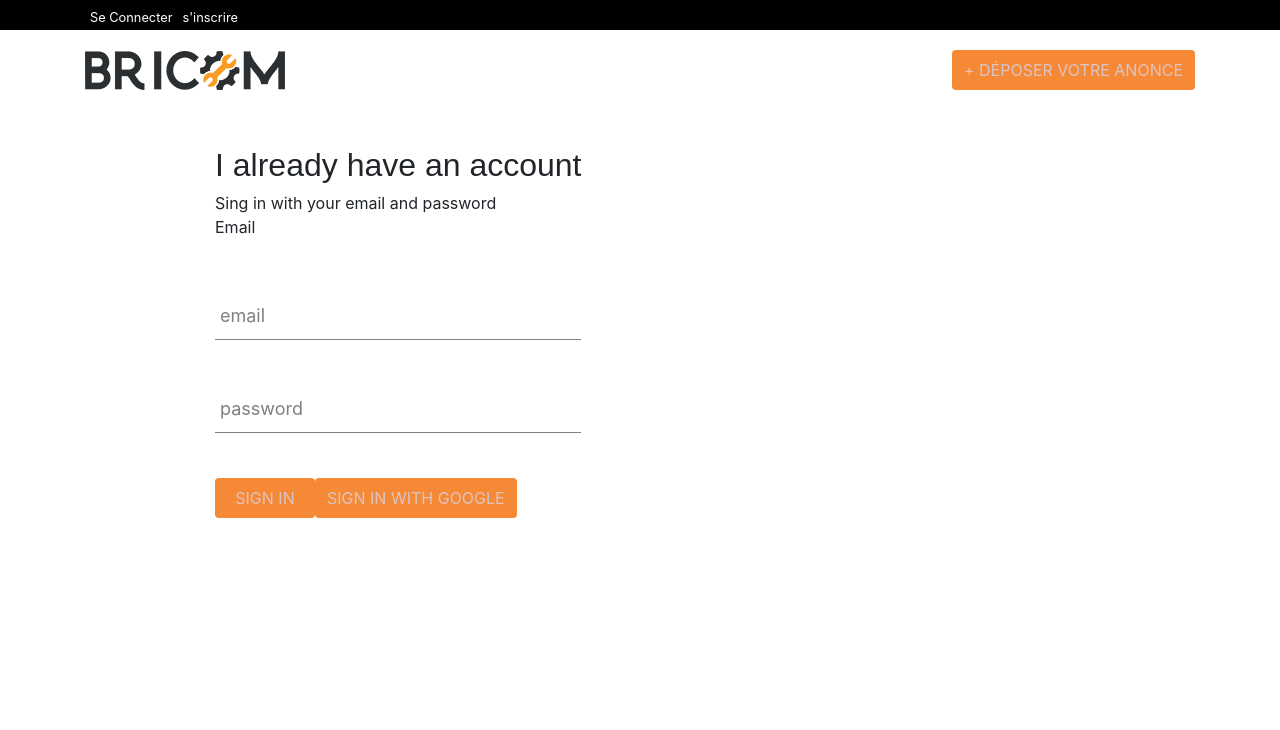
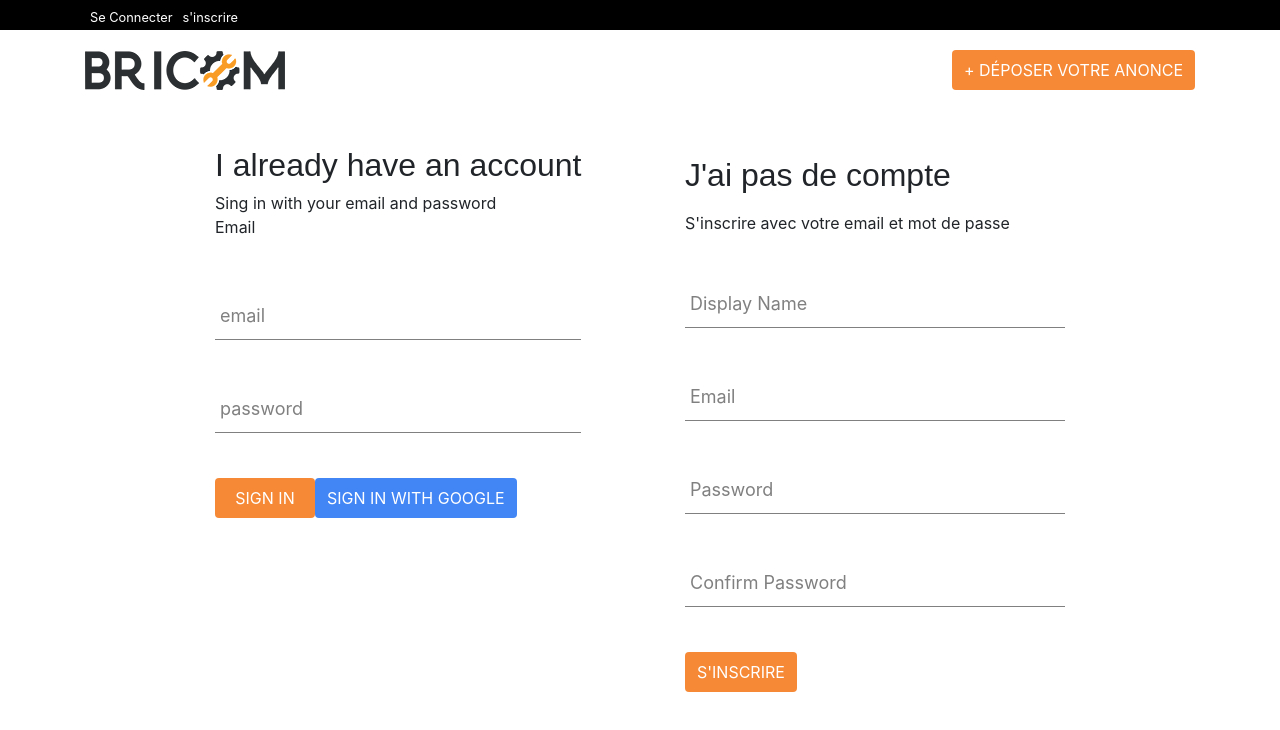
Before and after one commit to Messlohi/job-offres-front-end, a React (Create React App) app: page /signin in a window 1280 px wide. Shown: the top 730 px of the page. Built offline with nearby package versions, Linux system fonts and the light colour scheme; no server answers.

Commit message:
styling compnentts

```diff
--- a/src/App.js
+++ b/src/App.js
@@ -1,13 +1,13 @@
-import { Route } from 'react-router';
+import { Route,Switch } from 'react-router';
 import { useState ,useEffect} from 'react';
 import './App.css';
 import Header from './components/header/header.component';
 import Create_offre from './components/offre/Create_offre';
 import OffresPage from './components/offre/OffresPage';
-import OffreDetails from './components/offre/OffreDetails';
 import MainPage from './pages/main_page/main_page.component';
 import SingInSingUp from './pages/signin_singup/signin_singup';
-import {updateUser} from './api/api.users'
+
+import {addUser , getUsers,updateUser} from './api/api.users'
 
 import {auth,createUserProfileDocument} from './firebase/firebase.utils';
 
@@ -15,7 +15,6 @@ import {auth,createUserProfileDocument} from './firebase/firebase.utils';
 function App() {
 
     const [currentUser ,setCurrentUser] = useState({});
-
     var userAuthGlobal = null;
     useEffect( ()=>{
       auth.onAuthStateChanged(async userAuth => {
@@ -31,24 +30,30 @@ function App() {
               setCurrentUser(userAuth)
 
             }
+            console.log(userAuth)
           })
 
 
     },[userAuthGlobal])
-    console.log(currentUser);
+
 
     return (
         <div>
             <Header/>
             <Route path='/' exact component={MainPage} />
             <div className="container  body-content content-wrapper">
+            <Switch>
                 <Route path='/offres'exact component={OffresPage} />
                 <Route path='/signin'exact component={SingInSingUp} />
                 <Route path='/signout'exact component={SingInSingUp} />
+                <Route path='/offres/:id' exact component={Create_offre} />
                 <Route path='/offres/add' exact  component={Create_offre} />
-                <Route path='/offres/:id' exact component={OffreDetails} />
+            </Switch>
+
             </div>
         </div>
     );
 }
+
+
 export default App;
--- a/src/components/MenuItem/MenuItem.component.jsx
+++ b/src/components/MenuItem/MenuItem.component.jsx
@@ -20,7 +20,6 @@ const MenuItem = (({title,imageUrl,size,history,linkUrl,match}) =>{
     </div>
         <div className='content'>
             <h1 className='title'>{title.toUpperCase()}</h1>
-            <span className='subtitle'>SHOP NOW</span>
         </div>
     </div>
 
--- a/src/components/MenuItem/MenuItem.styles.scss
+++ b/src/components/MenuItem/MenuItem.styles.scss
@@ -27,7 +27,7 @@
 
       & .background-image {
         transform: scale(1.1);
-        transition: transform 6s cubic-bezier(0.25, 0.45, 0.45, 0.95);
+        transition: transform 3.5s cubic-bezier(0.25, 0.45, 0.45, 0.95);
       }
 
       & .content {
--- a/src/components/buttons/main_button/main_button.component.jsx
+++ b/src/components/buttons/main_button/main_button.component.jsx
@@ -3,9 +3,9 @@ import React from 'react'
 import './main_button.styles.scss'
 
 
-const MainButton = ({text,...otherProps}) => {
+const MainButton = ({text,isGoogleSignIn,...otherProps}) => {
     return(
-        <button className="btn btn-orange" {...otherProps} >{text}</button>
+        <button className= {`${isGoogleSignIn? 'google-sign-in':'' } btn btn-orange`} {...otherProps} >{text}</button>
     )
 }
 
--- a/src/components/buttons/main_button/main_button.styles.scss
+++ b/src/components/buttons/main_button/main_button.styles.scss
@@ -3,8 +3,11 @@
     min-width: 100px;
     outline: none;
     border: none;
-    color: rgb(221, 196, 196);
+    color: white;
     background-color: #f58936;
     text-transform: uppercase;
     cursor: pointer;
 }
+.google-sign-in {
+    background-color: #4285f4;
+}
--- /dev/null
+++ b/src/components/sign-up/sign-up.component.jsx
@@ -0,0 +1,102 @@
+import React from 'react'
+
+import FromInput from '../form-input/form-input.component'
+import MainButton from '../../components/buttons/main_button/main_button.component'
+
+
+
+import {auth ,createUserProfileDocument} from '../../firebase/firebase.utils'
+
+import './sign-up.styles.scss'
+
+
+class SingUp extends React.Component {
+
+    constructor(){
+        super();
+        this.state = {
+            displayName : '',
+            email :'',
+            password :'',
+            confirmPassword:''
+        }
+    }
+
+    handelSubmit = async event => {
+        event.preventDefault();
+        const {displayName, email,password,confirmPassword} = this.state
+        if(password !== confirmPassword){
+            alert("passwords don't match")
+            return;
+        }
+        try {
+            const {user} = await auth.createUserWithEmailAndPassword(email,password).catch(err => {
+                alert(err)
+            })
+            console.log(user)
+            await createUserProfileDocument(user,{displayName})
+            this.setState({
+                displayName : '',
+                email :'',
+                password :'',
+                confirmPassword:''
+            })
+        } catch (error) {
+            console.log(error)
+
+        }
+
+    }
+    handelChange = event => {
+        const {name, value } = event.target;
+        this.setState({[name]:value})
+    }
+
+    render() {
+        const {displayName, email,password,confirmPassword} = this.state
+        return (
+            <div className='sign-up'>
+                <h2 className='title'>J'ai pas de compte</h2>
+                <span>S'inscrire avec votre email et mot de passe</span>
+                <form action="" className='sign-up -form' onSubmit={this.handelSubmit}>
+                    <FromInput
+                    type ='text'
+                    name='displayName'
+                    onChange={this.handelChange}
+                    value={displayName}
+                    label='Display Name'
+                    required
+                    />
+                          <FromInput
+                    type ='email'
+                    name='email'
+                    onChange={this.handelChange}
+                    value={email}
+                    label='Email'
+                    required
+                    />
+                     <FromInput
+                    type ='password'
+                    name='password'
+                    value={password}
+                    label='Password'
+                    onChange={this.handelChange}
+                    required
+                    />
+                     <FromInput
+                    type ='password'
+                    name='confirmPassword'
+                    value={confirmPassword}
+                    label='Confirm Password'
+                    onChange={this.handelChange}
+                    required
+                    />
+                    <MainButton type="submit"  text="S'inscrire"/>
+                </form>
+            </div>
+        )
+    }
+
+}
+
+export default SingUp;
--- /dev/null
+++ b/src/components/sign-up/sign-up.styles.scss
@@ -0,0 +1,7 @@
+.sign-up {
+    width: 380px;
+
+    .title {
+      margin: 10px 0;
+    }
+  }
--- a/src/firebase/firebase.utils.js
+++ b/src/firebase/firebase.utils.js
@@ -51,7 +51,6 @@ export const createUserProfileDocument = async(userAuth, additionalData) => {
 
      addUser(user).then(snap => {
          console.log(snap)
-
     }).catch(err => alert(err))
 
 
--- a/src/pages/main_page/main_page.component.jsx
+++ b/src/pages/main_page/main_page.component.jsx
@@ -14,7 +14,7 @@ class  MainPage extends React.Component {
             sections : [
                 {
                   title: 'hats',
-                  imageUrl: 'aluminuim.jpg',
+                  imageUrl: 'https://i.ibb.co/px2tCc3/jackets.png',
                   id: 1,
                   linkUrl: 'shop/hats'
                 },
@@ -105,6 +105,8 @@ class  MainPage extends React.Component {
                     </div>
                 </section>
                 <section id="sec3">
+                    <h1 className="section-title">Rrechercher par Métier</h1>
+                    <div className="section-content">
                     {
                         this.state.sections.map(({id,...otherOptions})=> {
                             return(
@@ -112,6 +114,8 @@ class  MainPage extends React.Component {
                             )
                         })
                     }
+                    </div>
+
                 </section>
                 <section id="sec4">D</section>
             </div>
--- a/src/pages/main_page/main_page.styles.scss
+++ b/src/pages/main_page/main_page.styles.scss
@@ -114,9 +114,16 @@ $with_column :500px;
         padding-left: 10%;
         padding-right: 10%;
         background-color: white;
-        display: flex;
-        flex-wrap: wrap;
         margin: 0 auto;
+        h1 {
+            text-align: center;
+            margin-bottom: 10px;
+        }
+        .section-content {
+            width: 100%;
+            display: flex;
+            flex-wrap: wrap;
+        }
     }
     #sec4{
         background-color: rebeccapurple;
--- a/src/pages/signin_singup/signin_singup.jsx
+++ b/src/pages/signin_singup/signin_singup.jsx
@@ -1,6 +1,7 @@
 import React from 'react'
 
 import SignIn from '../../components/SignIn/SignIn'
+import SingUp from '../../components/sign-up/sign-up.component';
 import './signin_signup.scss'
 
 class SingInSingUp extends React.Component {
@@ -11,6 +12,7 @@ class SingInSingUp extends React.Component {
         return(
             <div className="sign-in-and-sign-up">
                 <SignIn/>
+                <SingUp/>
             </div>
         )
     }
```
